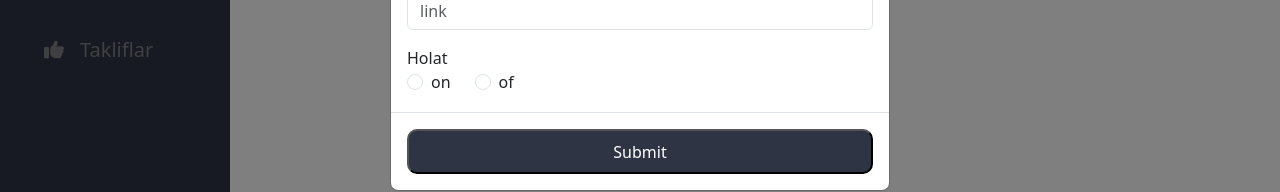
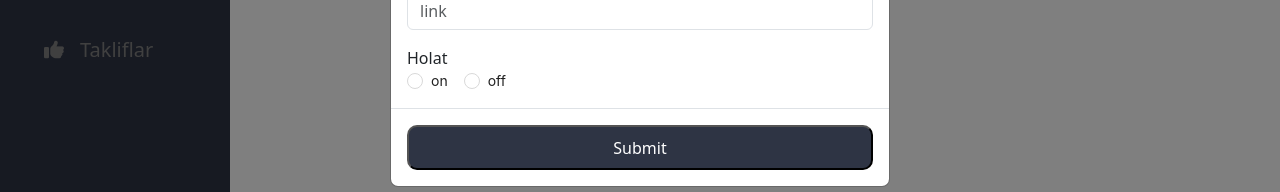
Before and after one commit to Shuster-developer007/rocketman, a React (Vite) app: page /settings/payment in a window 1280 px wide. Both pictures are taken after a click on the button "Qo'shish". Shown: the part 360-552 px from the top of the page. Built offline with nearby package versions, Linux system fonts and the light colour scheme; no server answers.

Commit message:
fixed edit input changed

```diff
--- a/src/components/Modal/CategoryModal.jsx
+++ b/src/components/Modal/CategoryModal.jsx
@@ -49,6 +49,7 @@ export const CategoryModal = ({
 		evt.preventDefault();
 
 		const data = {
+
 			category_name: inputRef.current.value,
 			status: value === 'on' ? true : false,
 		};
--- a/src/pages/Settings/Payment.jsx
+++ b/src/pages/Settings/Payment.jsx
@@ -5,22 +5,26 @@ import Sidebar from '../../components/Sidebar'
 import SettingsLinks from '../../components/SettingsLinks'
 import { api } from '../../API/api'
 import { toast } from 'react-toastify'
+import { Radio } from 'antd'
 
 const Payment = () => {
     const [data, setData] = useState([])
     const [payment, setPayment] = useState({})
     const [id, setId] = useState()
     const [loading, setLoading] = useState(false)
+    const [value, setValue] = useState(false);
+
     const editPayment_typeRef = useRef()
     const editpayment_telegramRef = useRef()
     const editlinkRef = useRef()
-    const editpaymentStatusOnRef = useRef()
-    const editpaymentStatusOfRef = useRef()
     const payment_typeRef = useRef()
     const payment_telegramRef = useRef()
     const linkRef = useRef()
-    const paymentStatusOnRef = useRef()
-    const paymentStatusOfRef = useRef()
+
+
+    const onChange = (e) => {
+        setValue(e.target.value);
+    };
 
     localStorage.setItem("token", "eyJhbGciOiJIUzI1NiIsInR5cCI6IkpXVCJ9.eyJpZCI6IjY0ZGZmYmE1Zjc4OWE0Yjg1MzY1ODBhMCIsInJvbGUiOiJzdXBlcmFkbWluIiwiaWF0IjoxNjkyNzQ2MTA2fQ.7MZtuGzUggp2VLX1nCI4461qG6fcS1uopAKDoveHoPU")
     const getPayments = async () => {
@@ -46,16 +50,17 @@ const Payment = () => {
 
     const handleCreatePayment = async () => {
         try {
-            console.log(paymentStatusOfRef.current.value);
             const create_payment = {
                 "payment_type": payment_typeRef.current.value,
                 "telegram_payment": payment_telegramRef.current.value,
                 "link": linkRef.current.value,
-                "status": paymentStatusOfRef.current.value || paymentStatusOnRef.current.value
+                "status": value === 'on' ? true : false
             }
             const { data } = await api.createPayment(create_payment)
-            console.log(data);
-            getPayments()
+            if (data.status == 201) {
+                getPayments()
+                toast("Success created Payment")
+            }
         } catch (error) {
             console.log(error);
         }
@@ -75,7 +80,7 @@ const Payment = () => {
             const update_payment = {
                 "payment_type": editPayment_typeRef.current.value,
                 "link": editlinkRef.current.value,
-                "status": false,
+                "status": value == 'on' ? true : false,
                 "telegram_payment": editpayment_telegramRef.current.value,
             }
             const data = await api.updatedPayment(id, update_payment)
@@ -124,18 +129,10 @@ const Payment = () => {
                                     <div className=''>
                                         <label htmlFor="status" className='mt-3'>Holat</label>
                                         <div className='d-flex gap-4'>
-                                            <div className="form-check">
-                                                <input defaultValue={true} ref={editpaymentStatusOnRef} className="form-check-input" type="radio" name="flexRadioDefault" id="flexRadioDefault1" />
-                                                <label className="form-check-label" htmlFor="flexRadioDefault1">
-                                                    on
-                                                </label>
-                                            </div>
-                                            <div className="form-check">
-                                                <input defaultValue={false} ref={editpaymentStatusOfRef} className="form-check-input" type="radio" name="flexRadioDefault" id="flexRadioDefault2" />
-                                                <label className="form-check-label" htmlFor="flexRadioDefault2">
-                                                    of
-                                                </label>
-                                            </div>
+                                            <Radio.Group onChange={onChange} value={value}>
+                                                <Radio value={'on'}>on</Radio>
+                                                <Radio value={'off'}>off</Radio>
+                                            </Radio.Group>
                                         </div>
                                     </div>
                                 </form>
@@ -164,18 +161,10 @@ const Payment = () => {
                                     <div className=''>
                                         <label htmlFor="status" className='mt-3'>Holat</label>
                                         <div className='d-flex gap-4'>
-                                            <div className="form-check">
-                                                <input defaultValue={true} ref={paymentStatusOnRef} className="form-check-input" type="radio" name="flexRadioDefault" id="flexRadioDefault1" />
-                                                <label className="form-check-label" htmlFor="flexRadioDefault1">
-                                                    on
-                                                </label>
-                                            </div>
-                                            <div className="form-check">
-                                                <input defaultValue={false} ref={paymentStatusOfRef} className="form-check-input" type="radio" name="flexRadioDefault" id="flexRadioDefault2" />
-                                                <label className="form-check-label" htmlFor="flexRadioDefault2">
-                                                    of
-                                                </label>
-                                            </div>
+                                            <Radio.Group onChange={onChange} value={value}>
+                                                <Radio value={'on'}>on</Radio>
+                                                <Radio value={'off'}>off</Radio>
+                                            </Radio.Group>
                                         </div>
                                     </div>
                                 </form>
--- a/src/pages/Settings/SettingsDriver.jsx
+++ b/src/pages/Settings/SettingsDriver.jsx
@@ -5,6 +5,7 @@ import "../../styles/Settings/SettingsDriver.css"
 import SettingsLinks from '../../components/SettingsLinks'
 import { api } from '../../API/api'
 import { toast } from 'react-toastify'
+import { Radio } from 'antd'
 
 const SettingsDriver = () => {
 
@@ -13,6 +14,7 @@ const SettingsDriver = () => {
     const [driver, setDriver] = useState({})
     const [loading, setLoading] = useState(false)
     const [id, setId] = useState('')
+    const [value, setValue] = useState(false);
 
     // Create Refs
     const drivernameRef = useRef()
@@ -28,6 +30,13 @@ const SettingsDriver = () => {
     const editdriverphoneRef = useRef()
     const editdriverautonumberRef = useRef()
     const editdrivertypeRef = useRef()
+
+
+
+    const onChange = (e) => {
+        setValue(e.target.value);
+    };
+
 
     const getDrivers = async () => {
         try {
@@ -58,7 +67,7 @@ const SettingsDriver = () => {
                 "driver_phone": driverphoneRef.current.value,
                 "car_number": driverautonumRef.current.value,
                 "type": drivertypeRef.current.value,
-                "status": driverstatusOfRef.current.value || driverstatusOnRef.current.value
+                "status": value == 'on' ? true : false
             }
             const { data } = await api.createDriver(driverCreate)
             getDrivers()
@@ -82,6 +91,7 @@ const SettingsDriver = () => {
 
 
     const handleUpdateDriver = async () => {
+
         try {
             const driverUpdate = {
                 "driver_full_name": editdrivernameRef.current.value,
@@ -89,7 +99,7 @@ const SettingsDriver = () => {
                 "driver_phone": editdriverphoneRef.current.value,
                 "car_number": editdriverautonumberRef.current.value,
                 "type": editdrivertypeRef.current.value,
-                "status": true
+                "status": value === 'on' ? true : false
             }
             const { data } = await api.updateDriver(id, driverUpdate)
             if (data.status == 202) {
@@ -122,13 +132,13 @@ const SettingsDriver = () => {
                                         </div>
                                         <div>
                                             <label htmlFor="date" className=' my-2'>D.O.B</label>
-                                            <input ref={driverbirthdayRef} type="text" className='form-control 100' name='date' id='date' placeholder='masalan:22.11.1999' />
+                                            <input ref={driverbirthdayRef} type="text" className='form-control 100' name='date' id='date' placeholder='masalan: 22/11/1999' />
                                         </div>
                                     </div>
                                     <div className='d-flex justify-content-between'>
                                         <div>
                                             <label htmlFor="phone" className='my-2'>Telefon raqami</label>
-                                            <input ref={driverphoneRef} type="text" className='form-control' placeholder='+998 _ _ _ _ _ _ _ _ _' id='phone' name='phone' />
+                                            <input ref={driverphoneRef} type="text" className='form-control' placeholder='998 _ _ _ _ _ _ _ _ _' id='phone' name='phone' />
                                         </div>
                                         <div>
                                             <label htmlFor="auto_number" className=' my-2'>Autoraqam</label>
@@ -143,18 +153,10 @@ const SettingsDriver = () => {
                                         <div className='input_cheks'>
                                             <label htmlFor="status" className='mt-4'>Holat</label>
                                             <div className='d-flex gap-4'>
-                                                <div className="form-check">
-                                                    <input defaultValue={true} ref={driverstatusOnRef} className="form-check-input" type="radio" name="flexRadioDefault" id="flexRadioDefault1" />
-                                                    <label className="form-check-label" htmlFor="flexRadioDefault1">
-                                                        on
-                                                    </label>
-                                                </div>
-                                                <div className="form-check">
-                                                    <input defaultValue={false} ref={driverstatusOfRef} className="form-check-input" type="radio" name="flexRadioDefault" id="flexRadioDefault2" />
-                                                    <label className="form-check-label" htmlFor="flexRadioDefault2">
-                                                        of
-                                                    </label>
-                                                </div>
+                                                <Radio.Group onChange={onChange} value={value}>
+                                                    <Radio value={'on'}>on</Radio>
+                                                    <Radio value={'off'}>off</Radio>
+                                                </Radio.Group>
                                             </div>
                                         </div>
                                     </div>
@@ -203,18 +205,10 @@ const SettingsDriver = () => {
                                         <div className='input_cheks'>
                                             <label htmlFor="status" className='mt-4'>Holat</label>
                                             <div className='d-flex gap-4'>
-                                                <div className="form-check">
-                                                    <input className="form-check-input" type="radio" name="flexRadioDefault" id="flexRadioDefault1" />
-                                                    <label className="form-check-label" htmlFor="flexRadioDefault1">
-                                                        on
-                                                    </label>
-                                                </div>
-                                                <div className="form-check">
-                                                    <input className="form-check-input" type="radio" name="flexRadioDefault" id="flexRadioDefault2" />
-                                                    <label className="form-check-label" htmlFor="flexRadioDefault2">
-                                                        of
-                                                    </label>
-                                                </div>
+                                                <Radio.Group onChange={onChange} value={value}>
+                                                    <Radio value={'on'}>on</Radio>
+                                                    <Radio value={'off'}>off</Radio>
+                                                </Radio.Group>
                                             </div>
                                         </div>
                                     </div>
```
